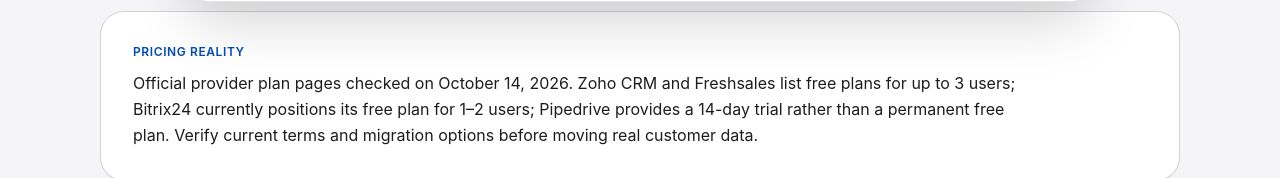
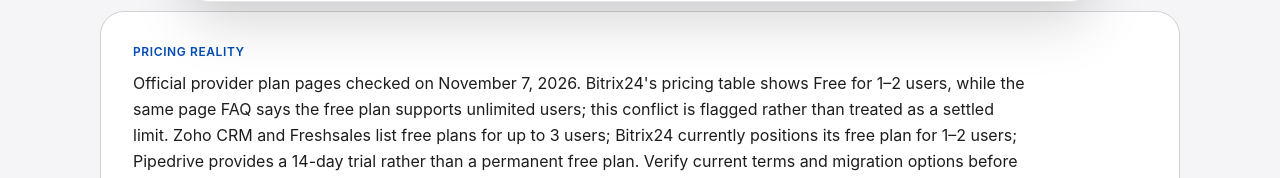
Before and after one commit to LinukaBandara/StackPick, a Next.js app: page /best/hubspot-alternatives-small-businesses in a window 1280 px wide. Shown: the part 774-952 px from the top of the page. Built offline with nearby package versions, Linux system fonts and the light colour scheme; no server answers.

Commit message:
Refresh CRM alternatives evidence and clarify Bitrix24 limit conflict

```diff
--- a/app/best/hubspot-alternatives-small-businesses/page.tsx
+++ b/app/best/hubspot-alternatives-small-businesses/page.tsx
@@ -13,7 +13,7 @@ export default function Page() {
       title="Best HubSpot Alternatives for Small Businesses"
       slug="hubspot-alternatives-small-businesses"
       intro="HubSpot is not the right fit for every team. You may want a different workflow, a smaller feature set, more users on a free plan or a CRM that fits a wider business workspace. These alternatives solve different problems, so compare them against the reason you are considering a switch."
-      pricingNote="Official provider plan pages checked on October 14, 2026. Zoho CRM and Freshsales list free plans for up to 3 users; Bitrix24 currently positions its free plan for 1–2 users; Pipedrive provides a 14-day trial rather than a permanent free plan. Verify current terms and migration options before moving real customer data."
+      pricingNote="Official provider plan pages checked on November 7, 2026. Bitrix24's pricing table shows Free for 1–2 users, while the same page FAQ says the free plan supports unlimited users; this conflict is flagged rather than treated as a settled limit. Zoho CRM and Freshsales list free plans for up to 3 users; Bitrix24 currently positions its free plan for 1–2 users; Pipedrive provides a 14-day trial rather than a permanent free plan. Verify current terms and migration options before moving real customer data."
       tools={[
         {
           name: "Zoho CRM",
@@ -39,8 +39,8 @@ export default function Page() {
         {
           name: "Bitrix24",
           bestFor: "Very small teams wanting basic CRM plus tasks and collaboration",
-          freeOption: "Bitrix24's official pricing page currently lists its Free plan as 100% free for 1–2 users with 5 GB storage, basic contacts and deals, tasks, calendars, chat and video calls.",
-          tradeoff: "It bundles collaboration features alongside CRM, which may be useful if you will actually use them. The current free-plan user limit is restrictive for a growing team, and some tools require a paid plan.",
+          freeOption: "Bitrix24's current pricing comparison table shows Free for 1–2 users with 5 GB storage, basic contacts and deals, tasks, calendars, chat and video calls. Its same-page FAQ instead says unlimited users, so confirm the actual limit with the provider before relying on the table.",
+          tradeoff: "It bundles collaboration features alongside CRM, which may be useful if you will actually use them. The pricing table's user limit would restrict a growing team, but the provider's FAQ conflicts with that table. Confirm the actual user cap and which tools require a paid plan.",
           url: "https://www.bitrix24.com/prices/",
         },
       ]}
@@ -51,7 +51,7 @@ export default function Page() {
         <h2 className="sp-title mt-4 max-w-4xl">Test the reason you're switching.</h2>
         <p className="mt-5 max-w-3xl text-base leading-7 text-[#6e6e73]">Identify the specific frustration, reproduce it in the current tool, then test each alternative against the same workflow. Check migration, integrations, limits and the first paid feature you would need. A longer feature list is not proof that a tool is a better fit.</p>
         <h3 className="mt-12 text-2xl font-semibold tracking-tight">Official pricing sources</h3>
-        <p className="mt-4 max-w-3xl text-base leading-7 text-[#6e6e73]">The plan details above reflect published provider information checked on October 14, 2026. We have not represented these as hands-on product test results; verify the current feature matrix before moving your data.</p>
+        <p className="mt-4 max-w-3xl text-base leading-7 text-[#6e6e73]">Research method: desk review of official provider pricing pages checked November 7, 2026; StackPick has not conducted a controlled hands-on CRM comparison. Verify current feature matrices, registration terms and export options before moving customer data.</p>
         <ul className="mt-5 max-w-3xl list-disc space-y-3 pl-6 text-sm leading-6 text-[#6e6e73]">
           <li><a className="underline underline-offset-4" href="https://www.zoho.com/en-us/crm/zohocrm-pricing.html" target="_blank" rel="noreferrer">Zoho CRM official pricing</a> — free users and included features.</li>
           <li><a className="underline underline-offset-4" href="https://www.pipedrive.com/en/pricing" target="_blank" rel="noreferrer">Pipedrive official pricing</a> — trial and paid plans.</li>
```
